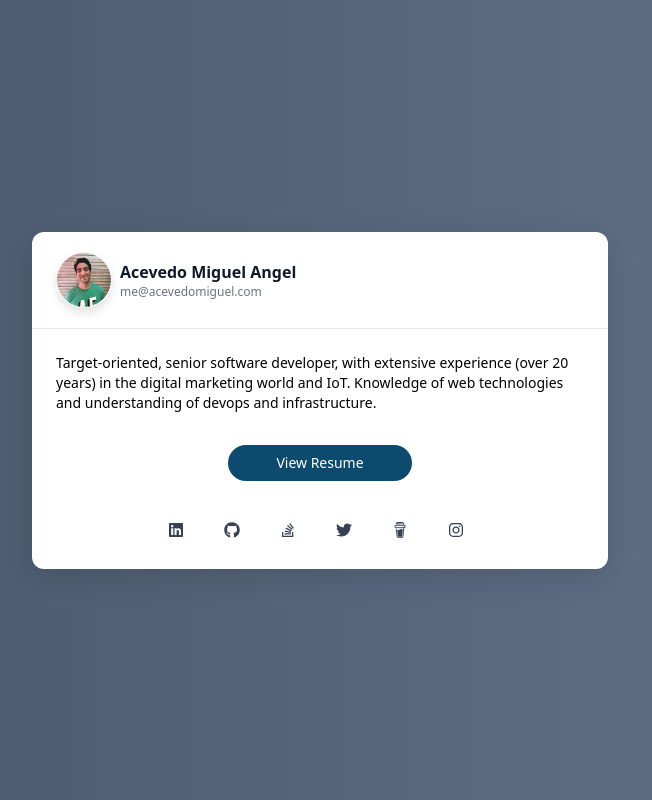
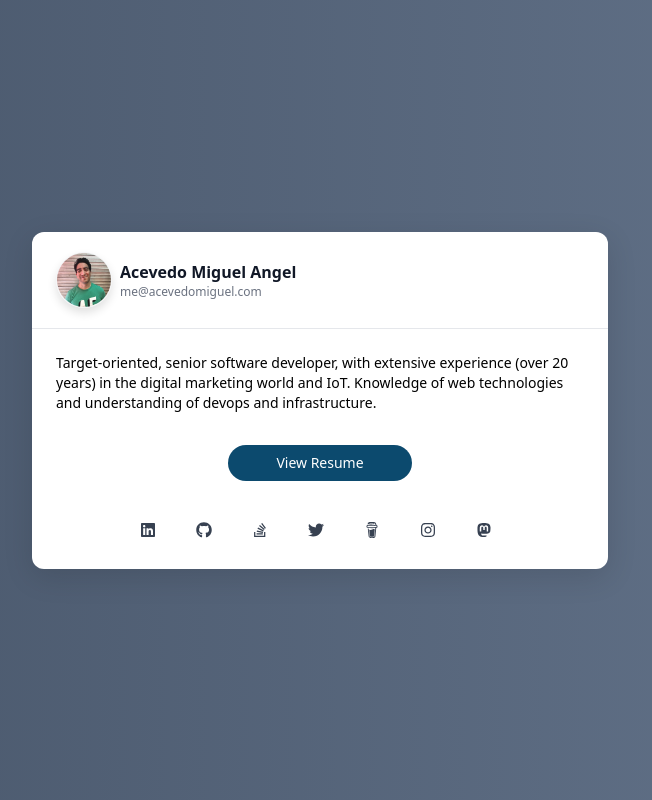
Before and after one commit to acevedomiguel/acevedomiguel.com, a Next.js app: page / in a window 1280 px wide. Shown: the whole page, without its empty margins (320-972 px from the left). Built offline with nearby package versions, Linux system fonts and the light colour scheme; no server answers; a web font is replaced by a local one.

Commit message:
fix: mastodon link

```diff
--- a/components/linktree/button.tsx
+++ b/components/linktree/button.tsx
@@ -2,10 +2,10 @@ import Link from 'next/link';
 import { onThisClick } from '../ga'
 
 export const Button = (props) => {
-    const { children, href, title, target } = props
+    const { children, href, title, target, rel } = props
     return (
     <Link href={href} passHref>
-        <a onClick={onThisClick} title={title} target={target}>
+        <a onClick={onThisClick} title={title} target={target} rel={rel} >
             <div className="w-12 h-12 mr-2 pt-3 items-center justify-center text-center text-gray-700 transition-colors duration-150 bg-white rounded-full focus:shadow-outline hover:bg-gray-200">{children}</div>
         </a>
     </Link>);
--- a/pages/index.tsx
+++ b/pages/index.tsx
@@ -2,7 +2,7 @@ import Container from '../components/container';
 import Layout from '../components/layout';
 import Head from 'next/head';
 import Link from 'next/link';
-import { FaGithub, FaTwitter, FaLinkedin, FaInstagram, FaStackOverflow } from 'react-icons/fa';
+import { FaGithub, FaTwitter, FaLinkedin, FaInstagram, FaStackOverflow, FaMastodon } from 'react-icons/fa';
 import { SiBuymeacoffee } from 'react-icons/si';
 import Button from '../components/linktree/button';
 
@@ -64,6 +64,9 @@ export default function Index() {
                                 <Button target="_blank" title="Instagram" href="https://www.instagram.com/acevedomiguel/">
                                     <FaInstagram className="react-icons" />
                                 </Button>
+                                <Button target="_blank" rel="me" title="Mastodon" href="https://social.treehouse.systems/@acevedomiguel">
+                                    <FaMastodon className="react-icons" />
+                                </Button>
                             </div>
                         </div>
                     </div>
```
Also changed, not shown: 1 other file (tests, documents, lock files or other folders).
